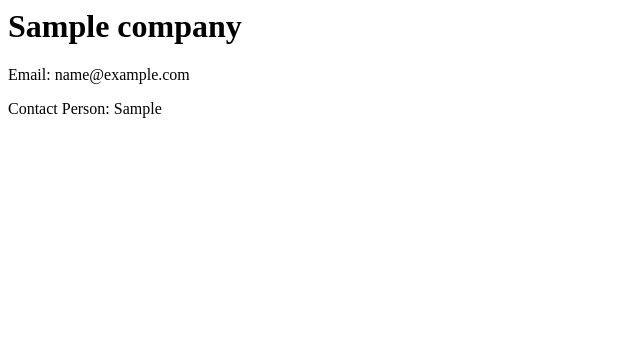
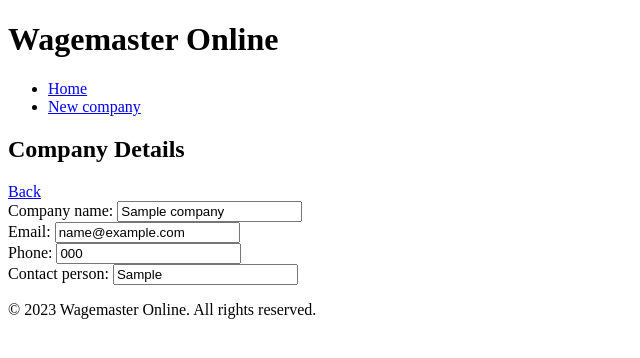
Before and after one commit to johngachui/WAGEMASTERONLINE, a Django app: template wagemaster_online/wagemaster_online/templates/company_detail.html in a window 1280 px wide. Shown: the top 358 px of the page, without its empty margins (0-640 px from the left). Run offline with Django 4.2, Linux system fonts and the light colour scheme; the template is opened without the code that fills it: values that come from a table or form of the project are taken from there, others are empty; tables that the repository leaves empty hold one stand-in row (values such as "Sample post").

Commit message:
company_detail

```diff
--- a/wagemaster_online/wagemaster_online/templates/base.html
+++ b/wagemaster_online/wagemaster_online/templates/base.html
@@ -10,8 +10,8 @@
         <h1>Wagemaster Online</h1>
         <nav>
             <ul>
-                <li><a href="{% url 'company_create' %}">Home</a></li>
-                <li><a href="{% url 'company_list' %}">Companies</a></li>
+                <li><a href="{% url 'company_list' %}">Home</a></li>
+                <li><a href="{% url 'company_create' %}">New company</a></li>
                 <!-- Add more navigation links as needed -->
             </ul>
         </nav>
--- a/wagemaster_online/wagemaster_online/templates/company_detail.html
+++ b/wagemaster_online/wagemaster_online/templates/company_detail.html
@@ -1,3 +1,24 @@
-<h1>{{ company.CompanyName }}</h1>
-<p>Email: {{ company.CompanyEmail }}</p>
-<p>Contact Person: {{ company.CompanyContactPerson }}</p>
+{% extends 'base.html' %}
+
+{% block content %}
+  <div class="d-flex justify-content-between align-items-center mb-3">
+    <h2>Company Details</h2>
+    <a href="{% url 'company_list' %}" class="btn btn-primary btn-sm">Back</a>
+  </div>
+  <div class="form-group">
+    <label for="CompanyName">Company name:</label>
+    <input type="text" class="form-control form-control-sm" id="CompanyName" name="CompanyName" value="{{ company.CompanyName }}" required readonly>
+  </div>
+  <div class="form-group">
+    <label for="CompanyEmail">Email:</label>
+    <input type="email" class="form-control form-control-sm" id="CompanyEmail" name="CompanyEmail" value="{{ company.CompanyEmail }}" required readonly>
+  </div>
+  <div class="form-group mb-2">
+    <label for="CompanyTel">Phone:</label>
+    <input type="tel" class="form-control form-control-sm" id="CompanyTel" name="CompanyTel" value="{{ company.CompanyTel }}" required readonly>
+  </div>
+  <div class="form-group mb-2">
+    <label for="CompanyContactPerson">Contact person:</label>
+    <input type="text" class="form-control form-control-sm" id="CompanyContactPerson" name="CompanyContactPerson" value="{{ company.CompanyContactPerson }}" required readonly>
+  </div>
+{% endblock %}
--- a/wagemaster_online/wagemaster_online/templates/company_list.html
+++ b/wagemaster_online/wagemaster_online/templates/company_list.html
@@ -25,6 +25,7 @@
           <td>
             <a href="{% url 'company_update' company.CompanyIdentity %}" class="btn btn-primary btn-sm">Edit</a>
             <a href="{% url 'company_delete' company.CompanyIdentity %}" class="btn btn-danger btn-delete btn-sm">Delete</a>
+            <a href="{% url 'company_detail' company.CompanyIdentity %}" class="btn btn-primary btn-sm">View</a>
           </td>
         </tr>
       {% empty %}
--- a/wagemaster_online/wagemaster_online/templates/company_update.html
+++ b/wagemaster_online/wagemaster_online/templates/company_update.html
@@ -8,7 +8,7 @@
   <form method="post" action="{% url 'company_update' company.CompanyIdentity %}">
     {% csrf_token %}
     <div class="form-group">
-      <label for="CompanyName">Name:</label>
+      <label for="CompanyName">Company name:</label>
       <input type="text" class="form-control form-control-sm" id="CompanyName" name="CompanyName" value="{{ company.CompanyName }}" required>
     </div>
     <div class="form-group">
--- a/wagemaster_online/wagemaster_online/urls.py
+++ b/wagemaster_online/wagemaster_online/urls.py
@@ -20,9 +20,9 @@ from wagemaster_online.views import company_detail, company_list, company_create
 
 urlpatterns = [
     path('admin/', admin.site.urls),
-    path('company/', company_detail, name='company_detail'),
     path('company/list/', company_list, name='company_list'),
     path('company/create/', company_create, name='company_create'),
     path('company/update/<int:company_id>/', company_update, name='company_update'),
     path('company/delete/<int:company_id>/', company_delete, name='company_delete'),
+    path('company/detail/<int:company_id>/', company_detail, name='company_detail'),
 ]
--- a/wagemaster_online/wagemaster_online/views.py
+++ b/wagemaster_online/wagemaster_online/views.py
@@ -4,7 +4,7 @@ from django.db import IntegrityError
 import logging
 
 def company_detail(request, company_id):
-    company = Company.objects.get(CompanyIdentity=company_id)
+    company = get_object_or_404(Company, CompanyIdentity=company_id)
     return render(request, 'company_detail.html', {'company': company})
 
 def company_list(request):
```
